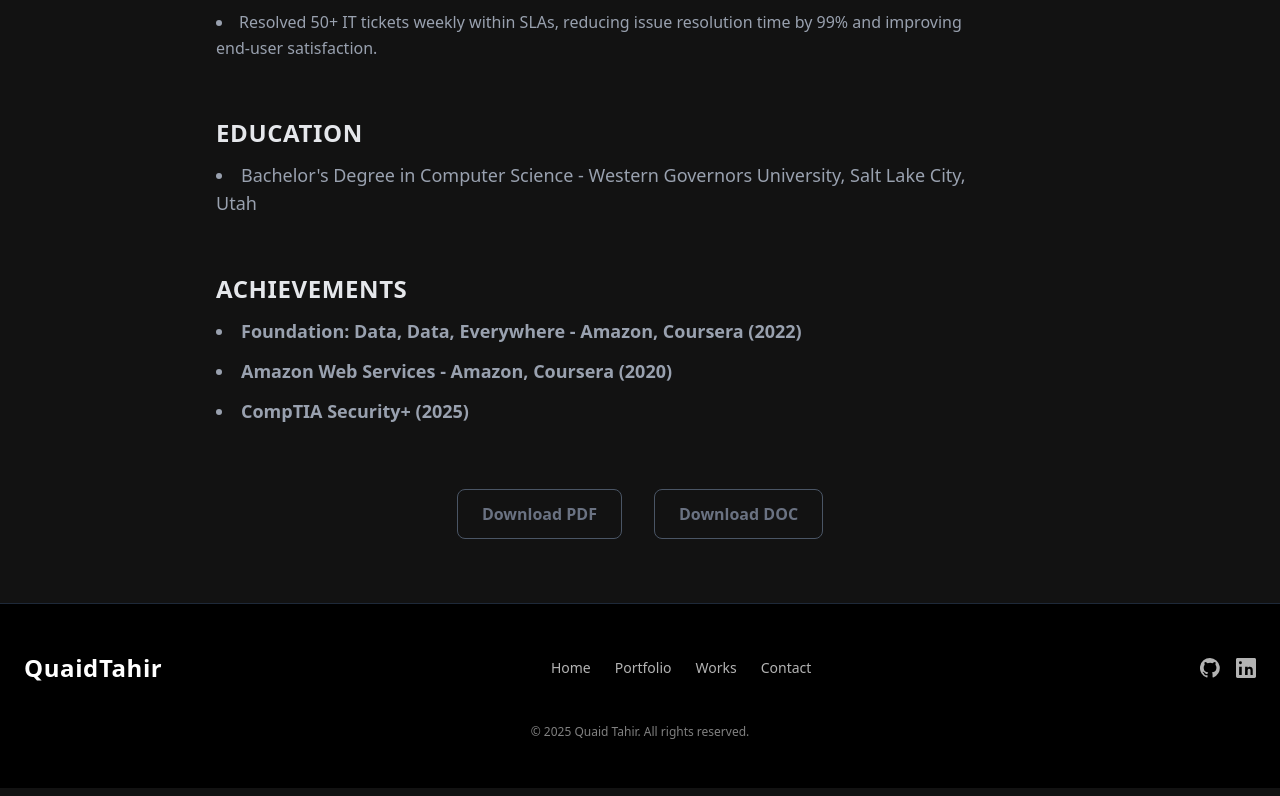
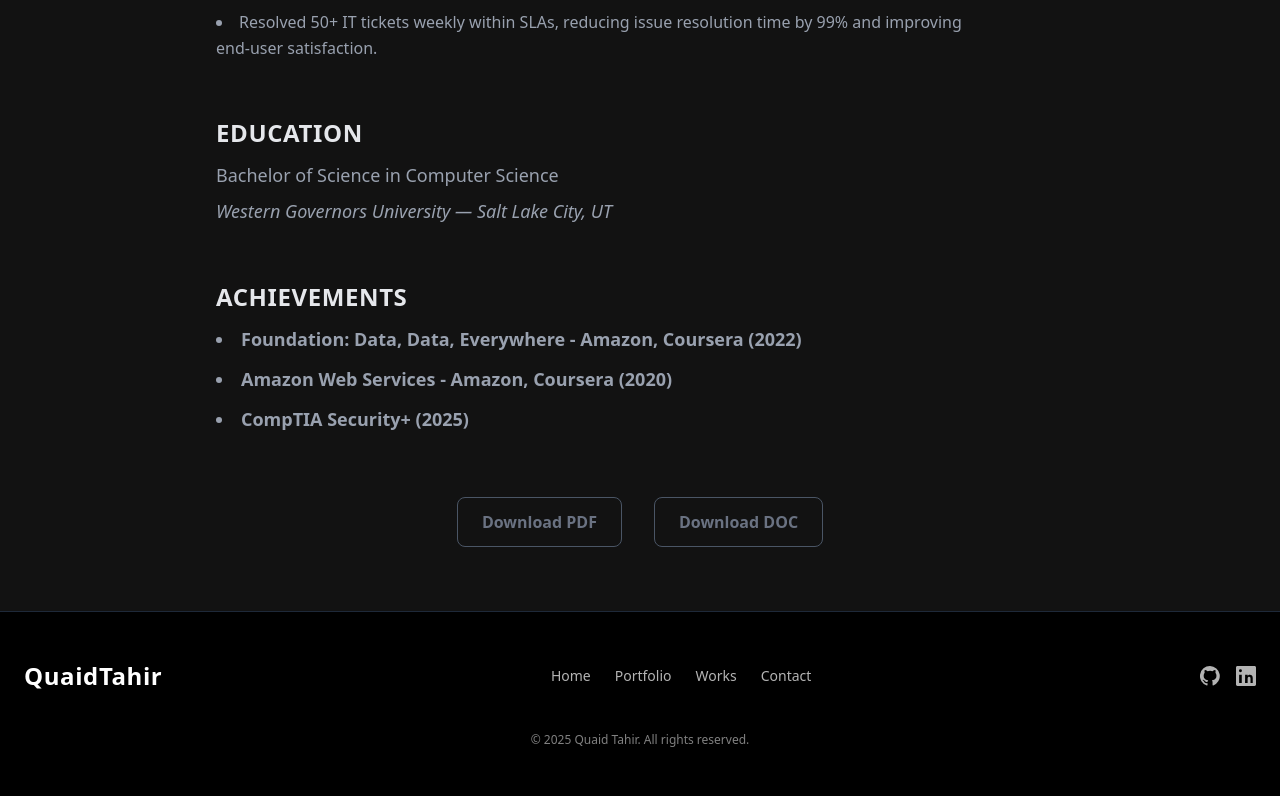
Before and after one commit to QuaidCodes/quaidtahir.com, a Next.js app: page /portfolio in a window 1280 px wide. Shown: the part 1355-2151 px from the top of the page. Built offline with nearby package versions, Linux system fonts and the light colour scheme.

Commit message:
portoflio changes

```diff
--- a/src/app/portfolio/page.tsx
+++ b/src/app/portfolio/page.tsx
@@ -66,7 +66,7 @@ export default function Portfolio() {
             className="hover:text-white transition underline"
             aria-label="Visit LinkedIn profile"
           >
-           linkedin.com/quaidtahir
+            linkedin.com/quaidtahir
           </Link>
         </div>
       </motion.header>
@@ -202,16 +202,13 @@ export default function Portfolio() {
           <h2 className="text-2xl font-semibold text-gray-200 uppercase tracking-wide mb-3">
             Education
           </h2>
-          <ul className="list-disc list-inside space-y-2 text-gray-400 max-w-3xl text-lg">
-            {/* <li>
-              Master&#39;s Degree in Computer Science - Western Governors
-              University, Salt Lake City, Utah
-            </li> */}
-            <li>
-              Bachelor&#39;s Degree in Computer Science - Western Governors
-              University, Salt Lake City, Utah
-            </li>
-          </ul>
+
+          <div className="space-y-2 text-gray-400 max-w-3xl text-lg">
+            <p>Bachelor of Science in Computer Science</p>
+            <p className="italic">
+              Western Governors University — Salt Lake City, UT
+            </p>
+          </div>
         </motion.div>
 
         <motion.div
```
